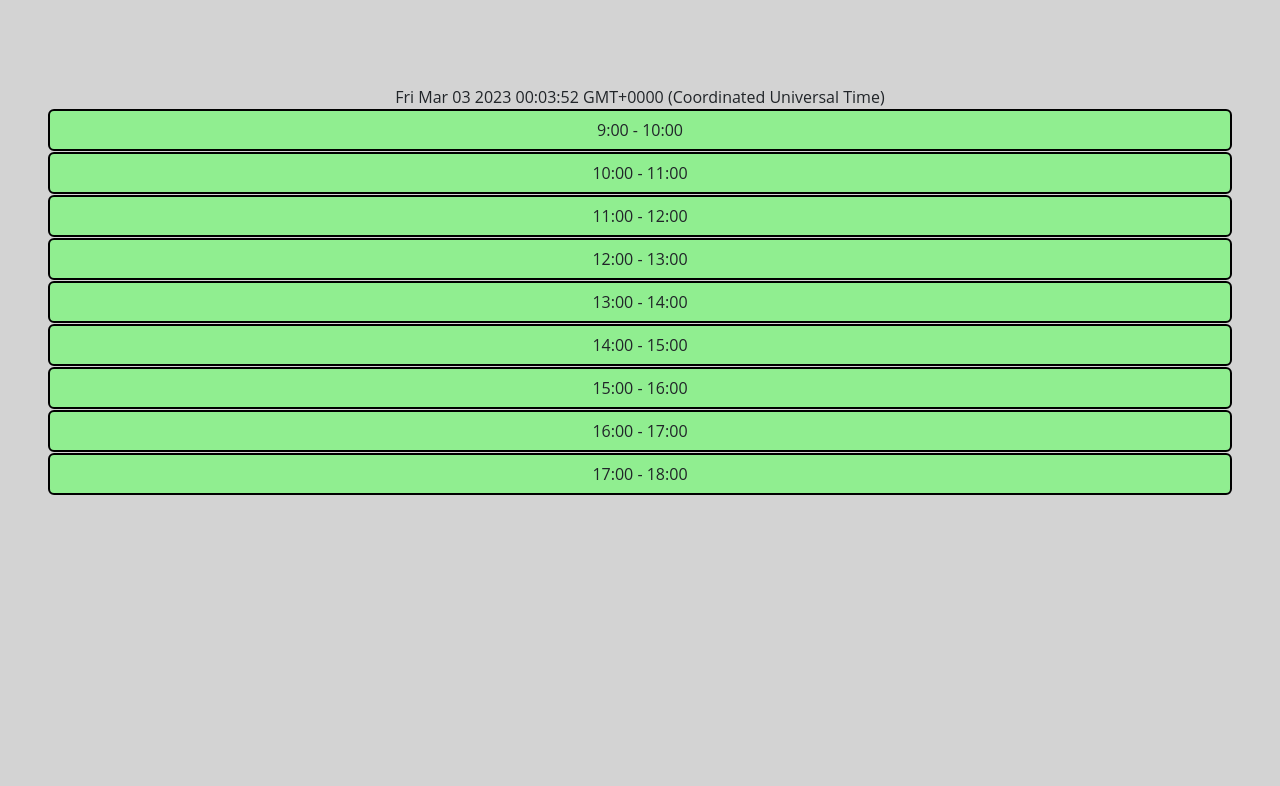
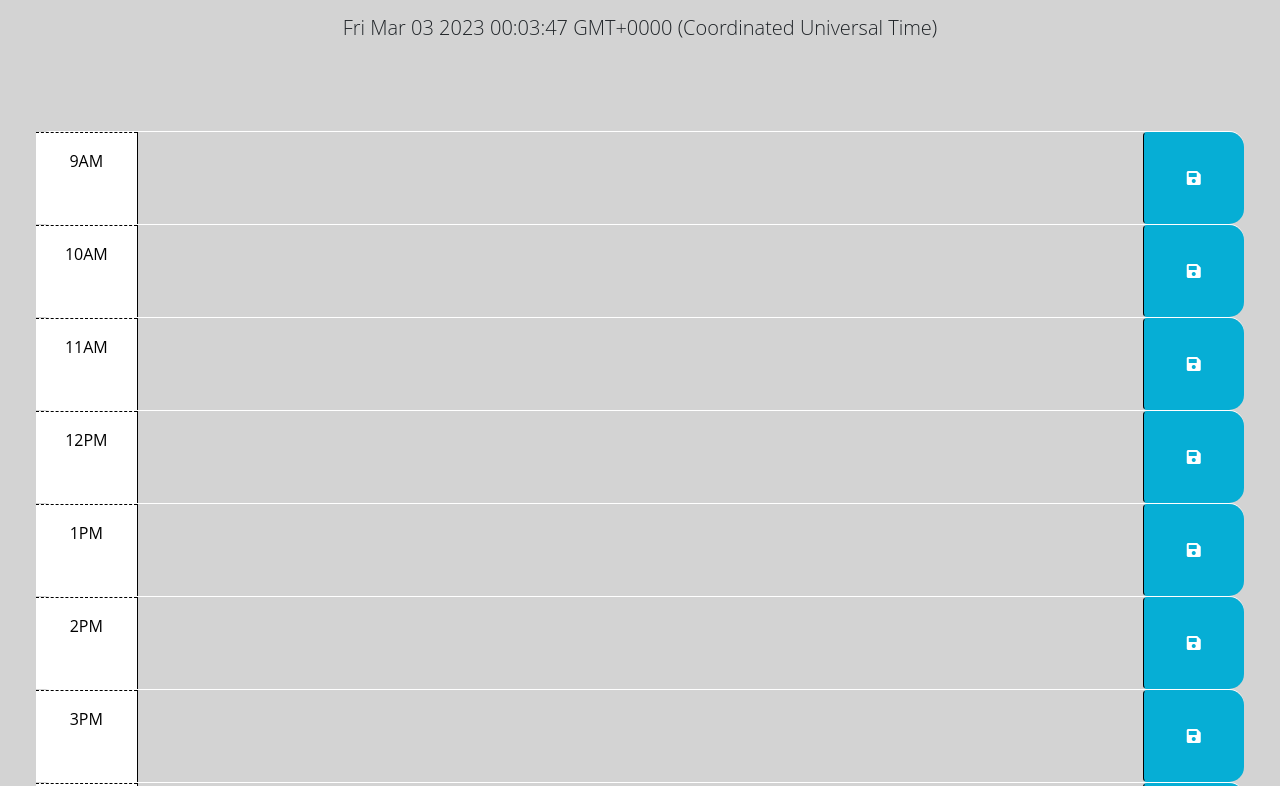
Before and after one commit to PintoDrop/Work-Day, a plain HTML site: page index.html in a window 1280 px wide. Shown: the part 166-952 px from the top of the page. Before the commit the page ends 800 px from the top, so only its background shows below. Drawn offline with nearby package versions, Linux system fonts and the light colour scheme.

Commit message:
fixed some index and js issues

```diff
--- a/assets/script.js
+++ b/assets/script.js
@@ -3,49 +3,56 @@
 // in the html.
 
  // TODO: Add code to display the current date in the header of the page.
-var time = new Date();
-console.log(time.toLocaleString("en-US", { hour: "numeric", hour12: true }));
+// var time = new Date();
+// console.log(time.toLocaleString("en-US", { hour: "numeric", hour12: true }));
 
-let dayJS = () => {
-    let elm = document.getElementById("date")
-    let d = new Date()
-    elm.innerHTML = d
-};
+// let dayJS = () => {
+//     let elm = document.getElementById("currentDay");
+//     let d = new Date()
+//     elm.innerHTML = d
+// };
 
+$(function(){
+  $("#currentDay").text(new Date())
 
-let create_calander = (hours) => {
-  let elm = document.getElementById("calander");
-  for (var i = 0; i < hours.length; i++) {
-        let new_div = document.createElement("div")
-        new_div.appendChild
-        new_div.className = "block"
-        new_div.innerHTML = hours[i]+ ":00 - "+(hours[i]+1)+":00"
-        new_div.onclick = calander(i, hours)
-        elm.appendChild(new_div)
-      };
-    };
+  $(".saveBtn").on("click", function(){
+    var time = $(this).parent().attr("id");
+    var text = $(this).siblings(".description").val();
+    localStorage.setItem(time, text);
+  })
 
-    window.onload = () => {
-        let hours = [
-          9,
-          10,
-          11,
-          12,
-          13,
-          14,
-          15,
-          16,
-          17,
-        ];
-        dayJS();
-        create_calander(hours)
-        set_colors(hours)
+  $("#9 .description").text(localStorage.getItem("9"));
+  $("#10 .description").text(localStorage.getItem("10"));
+  $("#11 .description").text(localStorage.getItem("11"));
+  $("#12 .description").text(localStorage.getItem("12"));
+  $("#13 .description").text(localStorage.getItem("13"));
+  $("#14 .description").text(localStorage.getItem("14"));
+  $("#15 .description").text(localStorage.getItem("15"));
+  $("#16 .description").text(localStorage.getItem("16"));
+  $("#17 .description").text(localStorage.getItem("17"));
 
-        setInterval(function () {
-            dayJS();
-            set_colors(hours);
-        }, 1000)
-    };
+  function setColors(){
+    var currentTime = dayjs().hour();
+
+    // .each jquery elements
+    $("time-block").each(function () {
+      var blockTime = parseInt($(this).attr("id"));
+      console.log(blockTime)
+      if (blockTime < currentTime) {
+        $(this).addClass("past")
+      } else if (blockTime === currentTime) {
+        $(this).removeClass("past");
+        $(this).addClass("present");
+      } else {
+        $(this).removeClass("past");
+        $(this).removeClass("present");
+        $(this).addClass("future");
+      }
+    })
+  }
+  setColors()
+})
+
 
     let set_colors = (hours) => {
         let blocks = document.getElementsByClassName("block");
@@ -73,29 +80,29 @@ let create_calander = (hours) => {
   // }
   // time.addEventListener(display);
 
-  function display(){
-    localStorage.setItem("time", data.prompt);
-    calander = localStorage.getItem("time");
+  // function display(){
+  //   localStorage.setItem("time", data.prompt);
+  //   calander = localStorage.getItem("time");
 
-  }
+  // }
 
 
-  let calander = (i, hours) => {
-    return function() {
-      var time = new Date();
-      let data = prompt("Appointments: (click Okay to save)");
-      console.log("appointments go here");
+  // let calander = (i, hours) => {
+  //   return function() {
+  //     var time = new Date();
+  //     let data = prompt("Appointments: (click OK to save)");
+  //     console.log("appointments go here");
 
-      localStorage.setItem('time', data.prompt);
+  //     localStorage.setItem('time', data.prompt);
 
-      // console.log(localStorage.getItem("hours"));
+  //     // console.log(localStorage.getItem("hours"));
 
-                let blocks = document.getElementsByClassName("block");
-                if (data) {
-                      blocks[i].innerHTML = blocks[i].innerHTML+"<br>"+data
-                  };
-              };
-          };
+  //               let blocks = document.getElementsByClassName("block");
+  //               if (data) {
+  //                     blocks[i].innerHTML = blocks[i].innerHTML+"<br>"+data
+  //                 };
+  //             };
+  //         };
 
 
   //       calander.addEventListener("click", function(event) {
--- a/index.html
+++ b/index.html
@@ -1,25 +1,15 @@
 <!DOCTYPE html>
 <html lang="en-US">
+
 <head>
   <meta charset="UTF-8" />
   <meta name="viewport" content="width=device-width, initial-scale=1.0" />
   <meta http-equiv="X-UA-Compatible" content="ie=edge" />
-    <link
-      href="https://cdn.jsdelivr.net/npm/bootstrap@5.1.3/dist/css/bootstrap.min.css"
-      rel="stylesheet"
-      integrity="sha384-1BmE4kWBq78iYhFldvKuhfTAU6auU8tT94WrHftjDbrCEXSU1oBoqyl2QvZ6jIW3"
-      crossorigin="anonymous"
-    />
-    <link
-      rel="stylesheet"
-      href="https://use.fontawesome.com/releases/v5.8.1/css/all.css"
-      integrity="sha384-50oBUHEmvpQ+1lW4y57PTFmhCaXp0ML5d60M1M7uH2+nqUivzIebhndOJK28anvf"
-      crossorigin="anonymous"
-    />
-    <link
-      href="https://fonts.googleapis.com/css2?family=Fira+Sans:wght@400;700&display=swap"
-      rel="stylesheet"
-    />
+  <link href="https://cdn.jsdelivr.net/npm/bootstrap@5.1.3/dist/css/bootstrap.min.css" rel="stylesheet"
+    integrity="sha384-1BmE4kWBq78iYhFldvKuhfTAU6auU8tT94WrHftjDbrCEXSU1oBoqyl2QvZ6jIW3" crossorigin="anonymous" />
+  <link rel="stylesheet" href="https://use.fontawesome.com/releases/v5.8.1/css/all.css"
+    integrity="sha384-50oBUHEmvpQ+1lW4y57PTFmhCaXp0ML5d60M1M7uH2+nqUivzIebhndOJK28anvf" crossorigin="anonymous" />
+  <link href="https://fonts.googleapis.com/css2?family=Fira+Sans:wght@400;700&display=swap" rel="stylesheet" />
   <link rel="stylesheet" href="./assets/style.css" />
   <title>Work Day Scheduler</title>
 </head>
@@ -31,7 +21,7 @@
     <p id="currentDay" class="lead"></p>
   </header>
 
-        <div id="date"></div>
+  <!-- <div id="date"></div> -->
 
   <div class="container-fluid px-5">
     <!-- Use class for "past", "present", and "future" to apply styles to the
@@ -46,38 +36,92 @@
     <div id="calander"></div>
 
 
-      <!-- Example of a past time block. The "past" class adds a gray background color. -->
-      <!-- <div id="hour-9" class="row time-block past">
+
+    <div id="9" class="row time-block">
       <div class="col-2 col-md-1 hour text-center py-3">9AM</div>
       <textarea class="col-8 col-md-10 description" rows="3"> </textarea>
       <button class="btn saveBtn col-2 col-md-1" aria-label="save">
         <i class="fas fa-save" aria-hidden="true"></i>
       </button>
-      </div> -->
 
-      <!-- Example of a present time block. The "present" class adds a red background color. -->
-      <!-- <div id="hour-10" class="row time-block present">
+    </div>
+
+    <div id="10" class="row time-block">
       <div class="col-2 col-md-1 hour text-center py-3">10AM</div>
       <textarea class="col-8 col-md-10 description" rows="3"> </textarea>
       <button class="btn saveBtn col-2 col-md-1" aria-label="save">
         <i class="fas fa-save" aria-hidden="true"></i>
       </button>
-      </div> -->
+    </div>
 
-      <!-- Example of a future time block. The "future" class adds a green background color. -->
-      <!-- <div id="hour-11" class="row time-block future">
+
+    <div id="11" class="row time-block">
       <div class="col-2 col-md-1 hour text-center py-3">11AM</div>
       <textarea class="col-8 col-md-10 description" rows="3"> </textarea>
       <button class="btn saveBtn col-2 col-md-1" aria-label="save">
         <i class="fas fa-save" aria-hidden="true"></i>
       </button>
     </div>
-    </div> -->
+
+
+    <div id="12" class="row time-block">
+      <div class="col-2 col-md-1 hour text-center py-3">12PM</div>
+      <textarea class="col-8 col-md-10 description" rows="3"> </textarea>
+      <button class="btn saveBtn col-2 col-md-1" aria-label="save">
+        <i class="fas fa-save" aria-hidden="true"></i>
+      </button>
+    </div>
+
+
+
+    <div id="13" class="row time-block">
+      <div class="col-2 col-md-1 hour text-center py-3">1PM</div>
+      <textarea class="col-8 col-md-10 description" rows="3"> </textarea>
+      <button class="btn saveBtn col-2 col-md-1" aria-label="save">
+        <i class="fas fa-save" aria-hidden="true"></i>
+      </button>
+    </div>
+
+
+    <div id="14" class="row time-block">
+      <div class="col-2 col-md-1 hour text-center py-3">2PM</div>
+      <textarea class="col-8 col-md-10 description" rows="3"> </textarea>
+      <button class="btn saveBtn col-2 col-md-1" aria-label="save">
+        <i class="fas fa-save" aria-hidden="true"></i>
+      </button>
+    </div>
+
+
+    <div id="15" class="row time-block">
+      <div class="col-2 col-md-1 hour text-center py-3">3PM</div>
+      <textarea class="col-8 col-md-10 description" rows="3"> </textarea>
+      <button class="btn saveBtn col-2 col-md-1" aria-label="save">
+        <i class="fas fa-save" aria-hidden="true"></i>
+      </button>
+    </div>
+
+
+    <div id="16" class="row time-block">
+      <div class="col-2 col-md-1 hour text-center py-3">4PM</div>
+      <textarea class="col-8 col-md-10 description" rows="3"> </textarea>
+      <button class="btn saveBtn col-2 col-md-1" aria-label="save">
+        <i class="fas fa-save" aria-hidden="true"></i>
+      </button>
+    </div>
+
+    <div id="17" class="row time-block">
+      <div class="col-2 col-md-1 hour text-center py-3">5PM</div>
+      <textarea class="col-8 col-md-10 description" rows="3"> </textarea>
+      <button class="btn saveBtn col-2 col-md-1" aria-label="save">
+        <i class="fas fa-save" aria-hidden="true"></i>
+      </button>
+    </div>
+  </div>
+
 
   <script src="https://cdnjs.cloudflare.com/ajax/libs/jquery/3.2.1/jquery.min.js"></script>
   <script src="https://cdn.jsdelivr.net/npm/dayjs@1.11.3/dayjs.min.js"
-    integrity="sha256-iu/zLUB+QgISXBLCW/mcDi/rnf4m4uEDO0wauy76x7U="
-    crossorigin="anonymous"></script>
+    integrity="sha256-iu/zLUB+QgISXBLCW/mcDi/rnf4m4uEDO0wauy76x7U=" crossorigin="anonymous"></script>
 
   <!-- <script src="path/to/dayjs/dayjs.min.js"></script> -->
   <script src="https://cdn.jsdelivr.net/npm/dayjs@1/dayjs.min.js"></script>
@@ -85,4 +129,5 @@
 
   <script src="./assets/script.js"></script>
 </body>
+
 </html>
```
Also changed, not shown: 1 other file. Lines whose indentation alone changed are shown as unchanged.
